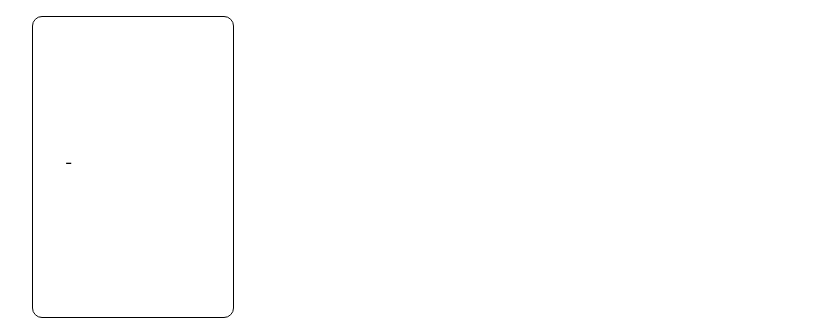
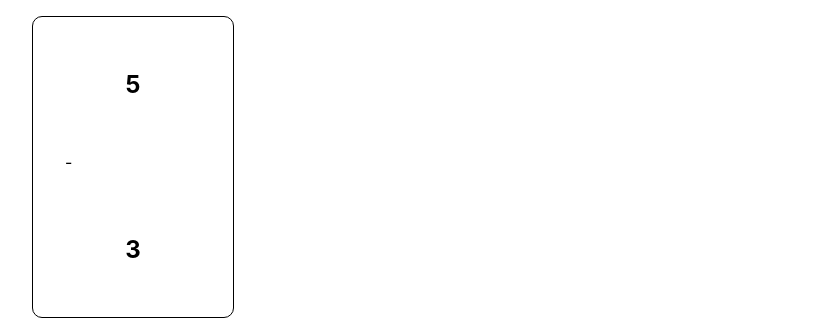
Before and after one commit to t-ogund/react-flashcards, a React (Create React App) app: page /subtract in a window 1280 px wide. Shown: the part 122-442 px from the top of the page, without its empty margins (224-1055 px from the left). Built offline with nearby package versions, Linux system fonts and the light colour scheme.

Commit message:
add card numbers functionality.

```diff
--- a/src/App.js
+++ b/src/App.js
@@ -51,8 +51,8 @@ class App extends React.Component {
           <Nav />
 
           <Switch>
-            <Route path="/add" render={({match}) => <Discipline match={match} />} />
-            <Route path="/subtract" render={({match}) => <Discipline match={match} />} />
+            <Route path="/add" render={({match}) => <Discipline match={match} topNumberProp={topCard} bottomNumberProp={bottomCard} />} />
+            <Route path="/subtract" render={({match}) => <Discipline match={match} topNumberProp={topCard} bottomNumberProp={bottomCard} />} />
           </Switch>
         </BrowserRouter>
         {/* <Card topNumber={topCard} bottomNumber={bottomCard} sum={sum} /> */}
--- a/src/Card.js
+++ b/src/Card.js
@@ -10,14 +10,29 @@ console.log(props)
     }
 
     render() {
+        let t;
+        let b;
+        if (this.props.topNumber > this.props.bottomNumber) {
+            t = this.props.topNumber;
+            b = this.props.bottomNumber;
+        } else if (this.props.topNumber < this.props.bottomNumber) {
+                t = this.props.bottomNumber;
+                b = this.props.topNumber;
+            } else {
+                t = this.props.topNumber;
+                b = this.props.bottomNumber;
+            }
+
+
+
         return(
             <div id="card">
                 <div id="top-section">
-                    <h2 id="top-number">{this.props.topNumber}</h2>
+                    <h2 id="top-number">{t}</h2>
                 </div>
                 <div id="operand-section">{this.props.operand.match.url[1].toLowerCase() === "s" ? "-" : "+"}</div>
                 <div id="bottom-section">
-                    <h2 id="bottom-number">{this.props.bottomNumber}</h2>
+                    <h2 id="bottom-number">{b}</h2>
                 </div>
             </div>
         )
--- a/src/Discipline.js
+++ b/src/Discipline.js
@@ -16,7 +16,7 @@ class Discipline extends React.Component {
         return(
             <React.Fragment>
             <h1>Let's Practice {this.props.match.url[1].toLowerCase() === "s" ? "Subtraction" : "Addition"}!</h1>
-            <Card operand={this.props} />
+            <Card operand={this.props} topNumber={this.props.topNumberProp}  bottomNumber={this.props.bottomNumberProp} />
             </React.Fragment>
         )
     }
```
